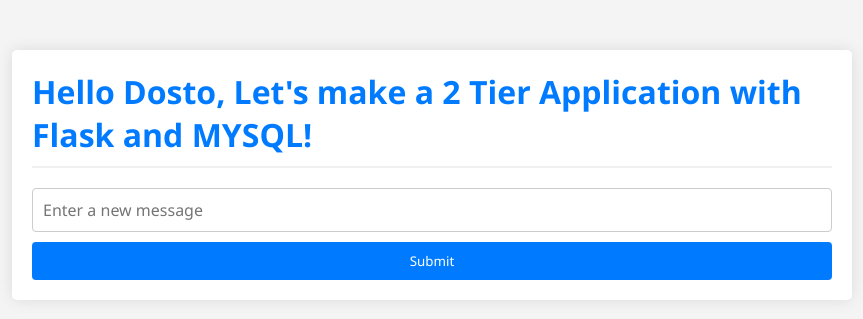
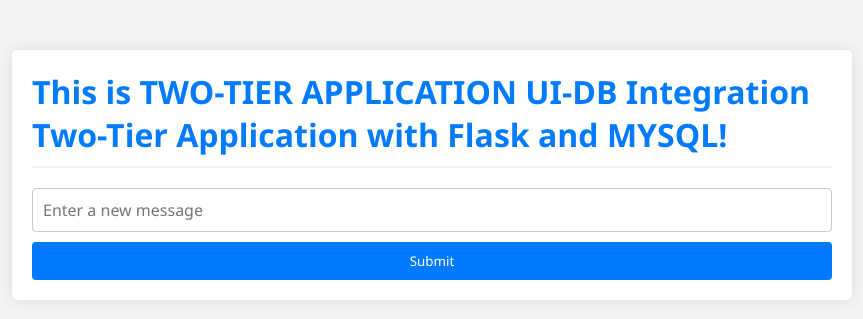
Before and after one commit to jagadeesh-u/two-tier-flask-app, a Flask app: page / in a window 1280 px wide. Shown: the top 319 px of the page, without its empty margins (208-1071 px from the left). Run offline with Flask 2, Linux system fonts and the light colour scheme; data that the repository does not hold is empty; some libraries are stand-ins or nearby versions.

Commit message:
Correction required in index.html

```diff
--- a/templates/index.html
+++ b/templates/index.html
@@ -93,8 +93,8 @@
 
 <body>
     <div class="container">
-        <h1>Hello Dosto,
-            Let's make a 2 Tier Application with Flask and MYSQL!</h1>
+        <h1>This is TWO-TIER APPLICATION UI-DB Integration
+             Two-Tier Application with Flask and MYSQL!</h1>
         {% for message in messages %}
             <p>{{ message[0] }}</p>
         {% endfor %}
```
